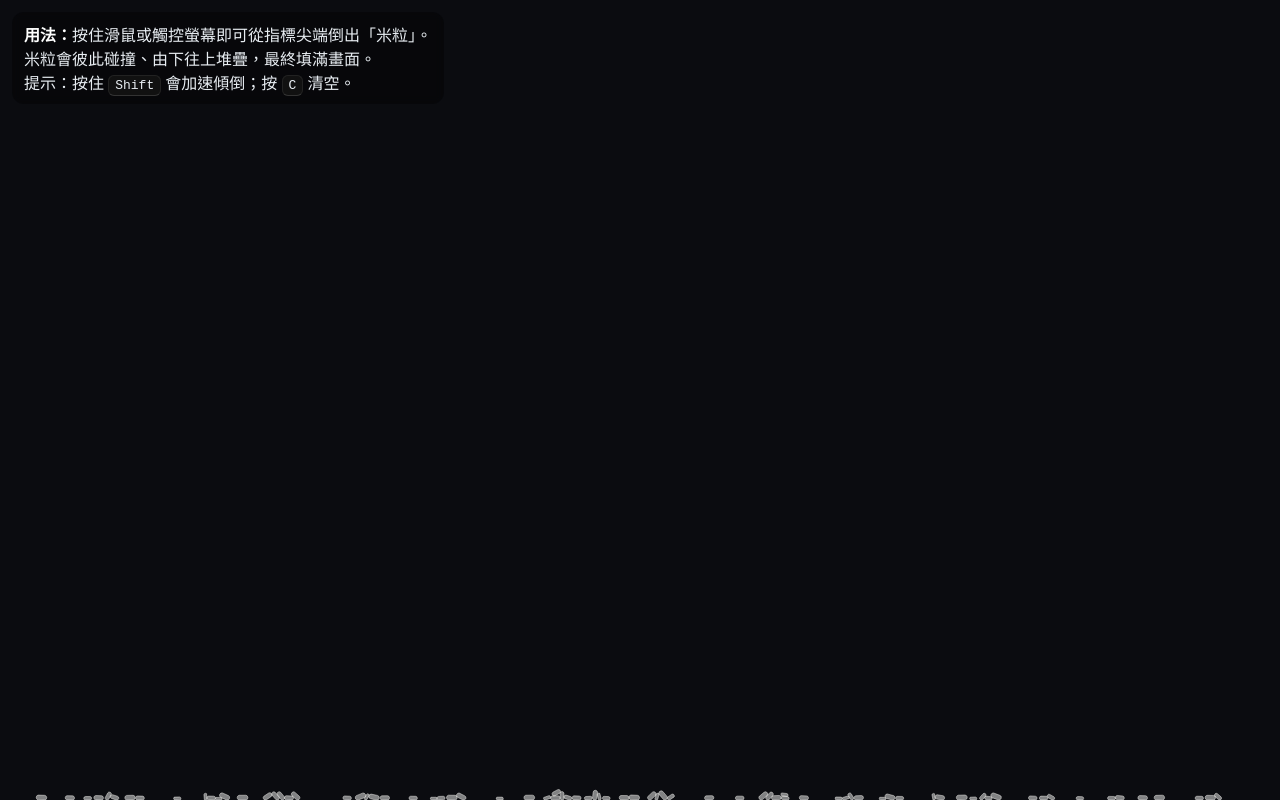
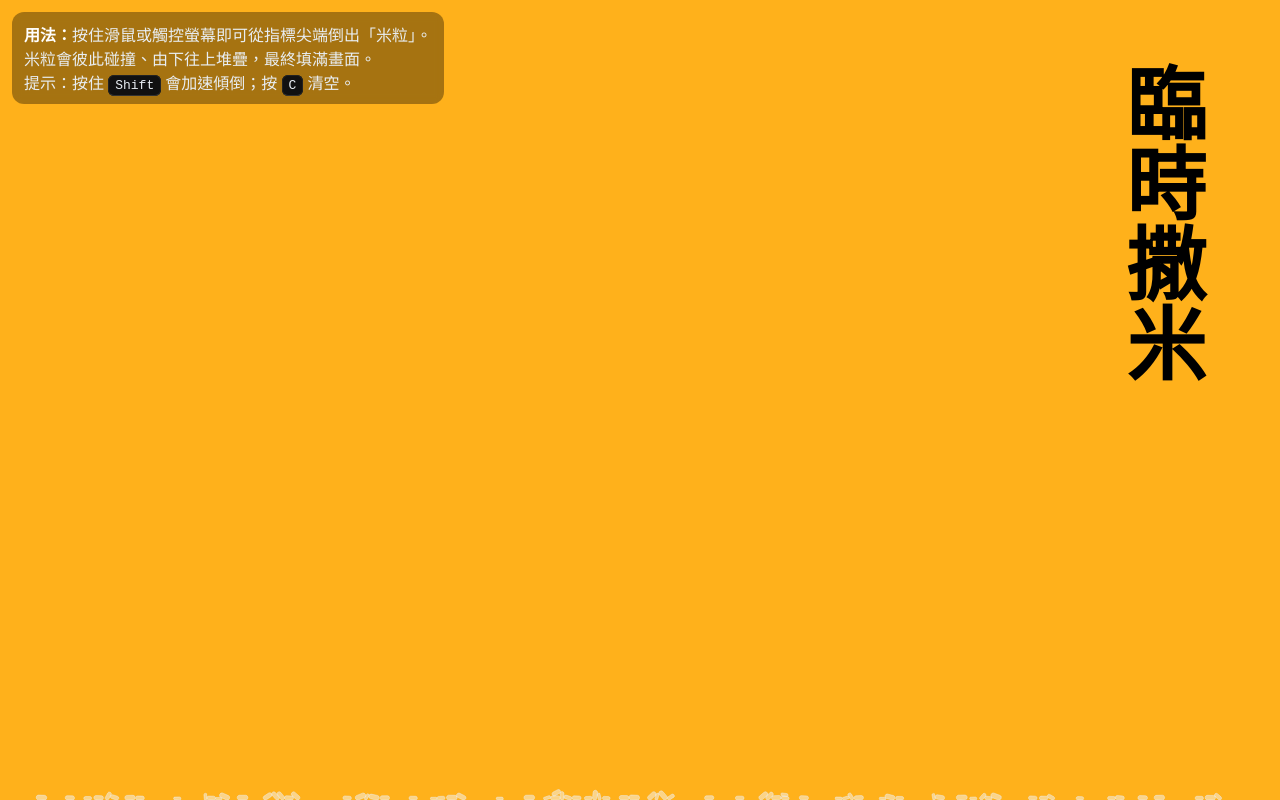
Before and after one commit to rschiang/rice-rain, a plain HTML site: page index.html in a window 1280 px wide. Drawn offline with nearby package versions, Linux system fonts and the light colour scheme.

Commit message:
Stylize rice raining page
Swap the background color to orange and add title drop.

```diff
--- a/index.html
+++ b/index.html
@@ -5,7 +5,7 @@
   <meta name="viewport" content="width=device-width, initial-scale=1" />
   <title>撒米：滑鼠長按傾倒米粒，會互相堆疊直到滿版</title>
   <style>
-    html, body { height: 100%; margin: 0; background: #0b0c10; }
+    html, body { height: 100%; margin: 0; background: #ffb11b; }
     #app { position: fixed; inset: 0; overflow: hidden; }
     #overlay {
       position: fixed; left: 12px; top: 12px; color: #e8edf2; font-family: ui-sans-serif, system-ui, -apple-system, Segoe UI, Roboto, Noto Sans, "Helvetica Neue", Arial, "Apple Color Emoji", "Segoe UI Emoji";
@@ -15,10 +15,16 @@
     #overlay b { color: #fff; }
     #overlay kbd { background:#111; border:1px solid #222; border-bottom-color:#333; border-radius:6px; padding:2px 6px; }
     .link { color:#b7ffaf; text-decoration: underline; cursor: pointer; }
+    #title {
+      position: fixed; top: 5vw; right: 5vw;
+      font-size: 10vh; font-family: "jf-kamabit-1.0", "UD Digi Kyokasho N-B", YuKyokasho, cursive; font-weight: 900;
+      writing-mode: vertical-rl;
+    }
   </style>
 </head>
 <body>
   <div id="app"></div>
+  <div id="title">臨時撒米</div>
   <div id="overlay">
     <div><b>用法：</b>按住滑鼠或觸控螢幕即可從指標尖端倒出「米粒」。</div>
     <div>米粒會彼此碰撞、由下往上堆疊，最終填滿畫面。</div>
@@ -47,7 +53,7 @@
       options: {
         width: window.innerWidth,
         height: window.innerHeight,
-        background: '#0b0c10',
+        background: '#ffb11b',
         wireframes: false,
         pixelRatio: Math.min(window.devicePixelRatio || 1, 2),
       }
```
